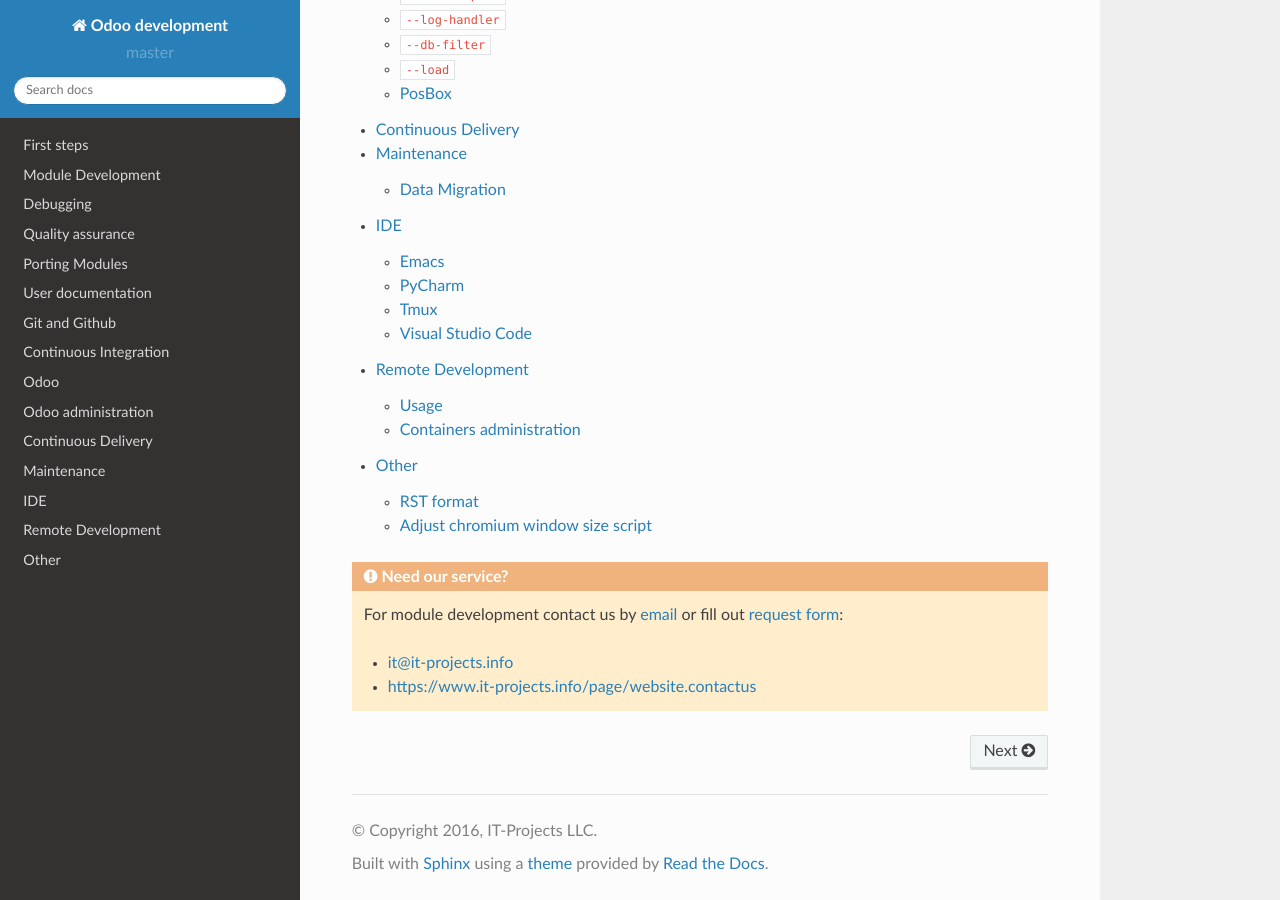
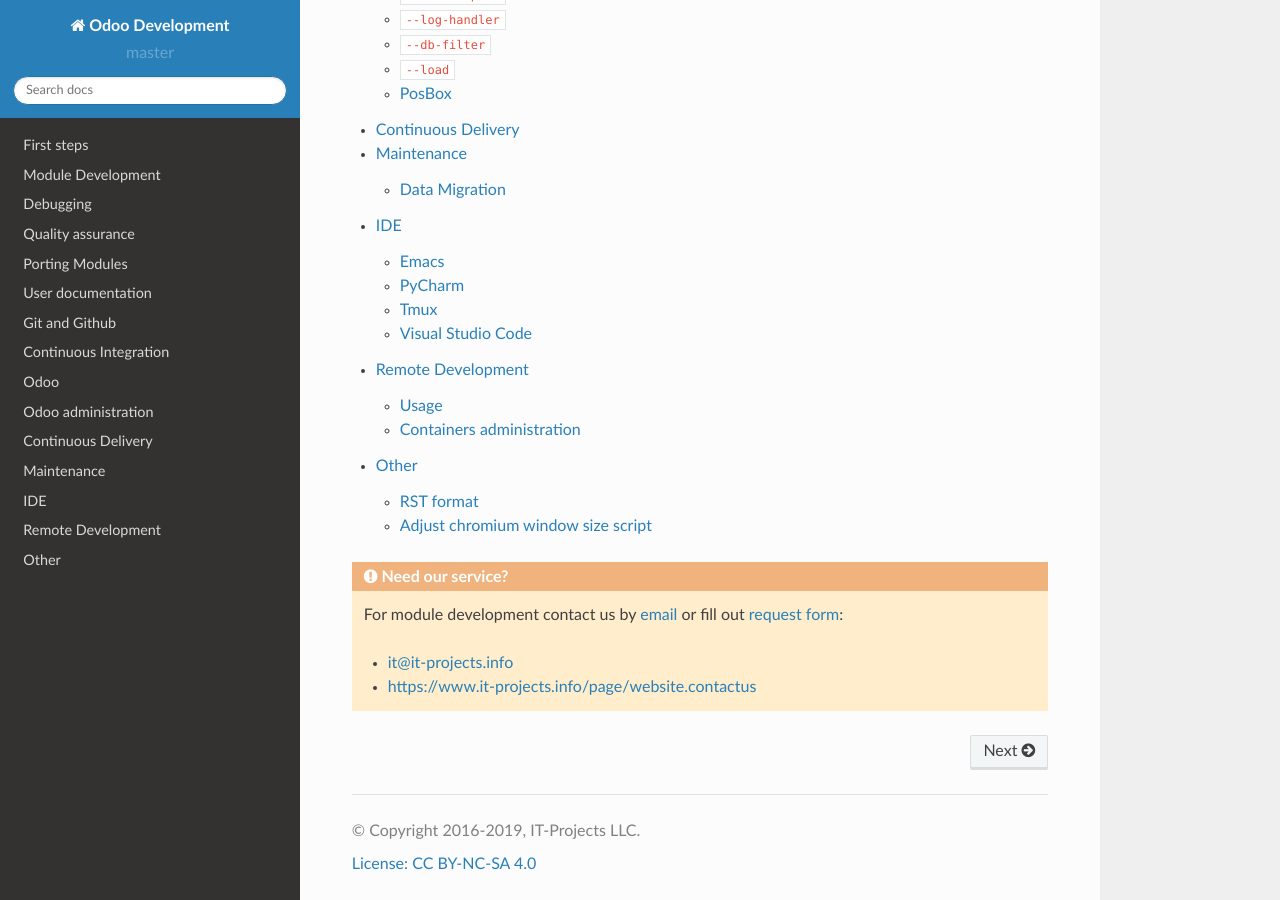
Before and after one commit to itpp-labs/odoo-development, a Sphinx documentation site: the page built from docs/index.rst, in a window 1280 px wide and 900 px high, scrolled down 2093 px. Built offline with Sphinx 7.4.7 and the Read the Docs theme 2.0.0, drawn with Linux system fonts in a browser that asks for light colours.

Commit message:
set licence

```diff
--- /dev/null
+++ b/docs/_templates/footer.html
@@ -0,0 +1,4 @@
+{% extends '!footer.html' %}
+{%- block extrafooter %}
+<a href="https://creativecommons.org/licenses/by-nc-sa/4.0/" rel="nofollow">License: CC BY-NC-SA 4.0</a>
+{%- endblock %}
--- a/docs/conf.py
+++ b/docs/conf.py
@@ -45,8 +45,8 @@
 master_doc = 'index'
 
 # General information about the project.
-project = u'Odoo development'
-copyright = u'2016, IT-Projects LLC'
+project = u'Odoo Development'
+copyright = u'2016-2019, IT-Projects LLC'
 author = u'IT-Projects LLC'
 
 # The version info for the project you're documenting, acts as replacement for
@@ -109,6 +109,7 @@
 html_theme = "sphinx_rtd_theme"
 
 html_theme_path = [sphinx_rtd_theme.get_html_theme_path()]
+html_show_sphinx = False
 
 
 # The theme to use for HTML and HTML Help pages.  See the documentation for
```
Also changed, not shown: README.md (+2 -1 lines).
